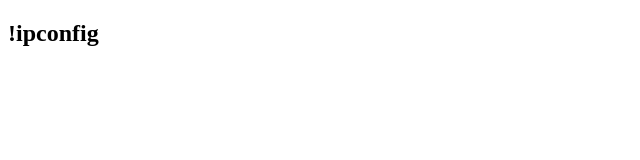
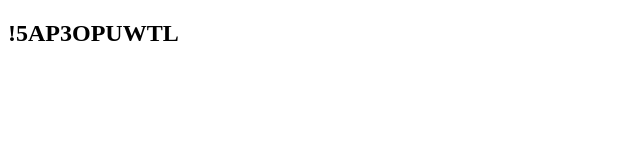
Before and after one commit to cute0v3rfl0w/cute0v3rfl0w.github.io, a plain HTML site: page c2.html in a window 1280 px wide. Shown: the whole page, without its empty margins (0-640 px from the left). Drawn offline with Linux system fonts and the light colour scheme.

Commit message:
Update c2.html

```diff
--- a/c2.html
+++ b/c2.html
@@ -1,2 +1,2 @@
 <!DOCTYPE html>
-<h2>!ipconfig</h2>
+<h2>!5AP3OPUWTL</h2>
```
